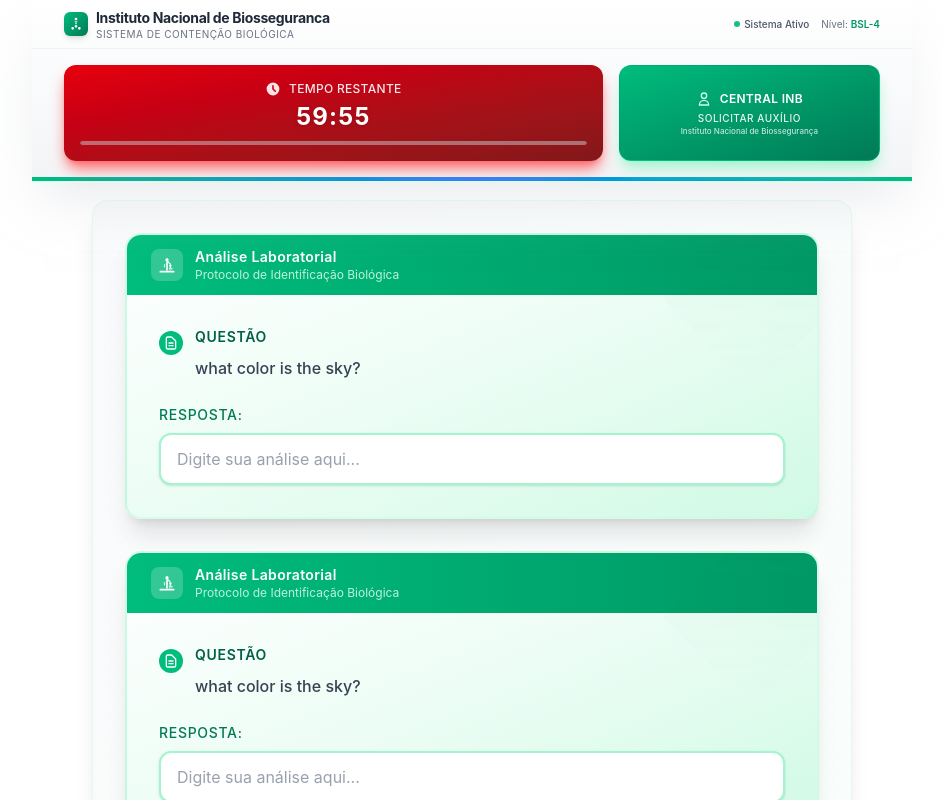
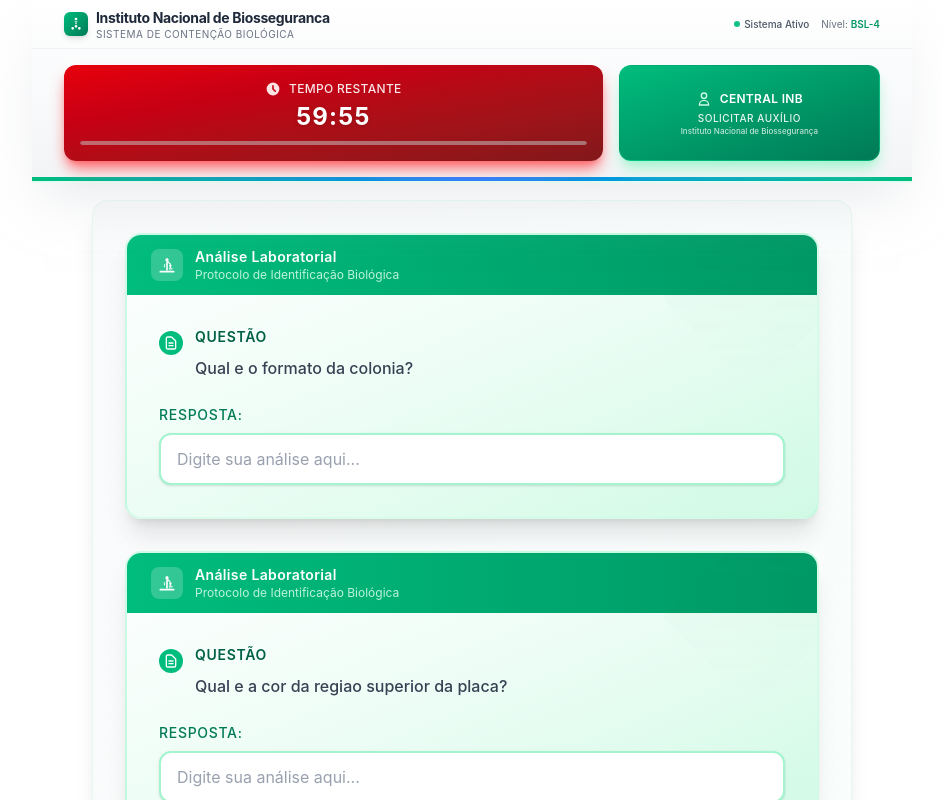
Before and after one commit to marcellolee03/lab-enigma-v2, a React (Vite) app: page /app in a window 1280 px wide. Shown: the top 800 px of the page, without its empty margins (168-1111 px from the left). Built offline with nearby package versions, Linux system fonts and the light colour scheme.

Commit message:
fix(app.tsx): translated some puzzles for showcase

```diff
--- a/src/App.tsx
+++ b/src/App.tsx
@@ -8,12 +8,12 @@ export default function App() {
   const puzzles: Puzzle[] = [
     {
       id: 1,
-      question: "what color is the sky?",
+      question: "Qual e o formato da colonia?",
       answer: "blue"
     },
     {
       id: 2,
-      question: "what color is the sky?",
+      question: "Qual e a cor da regiao superior da placa?",
       answer: "blue"
     },
     {
```
